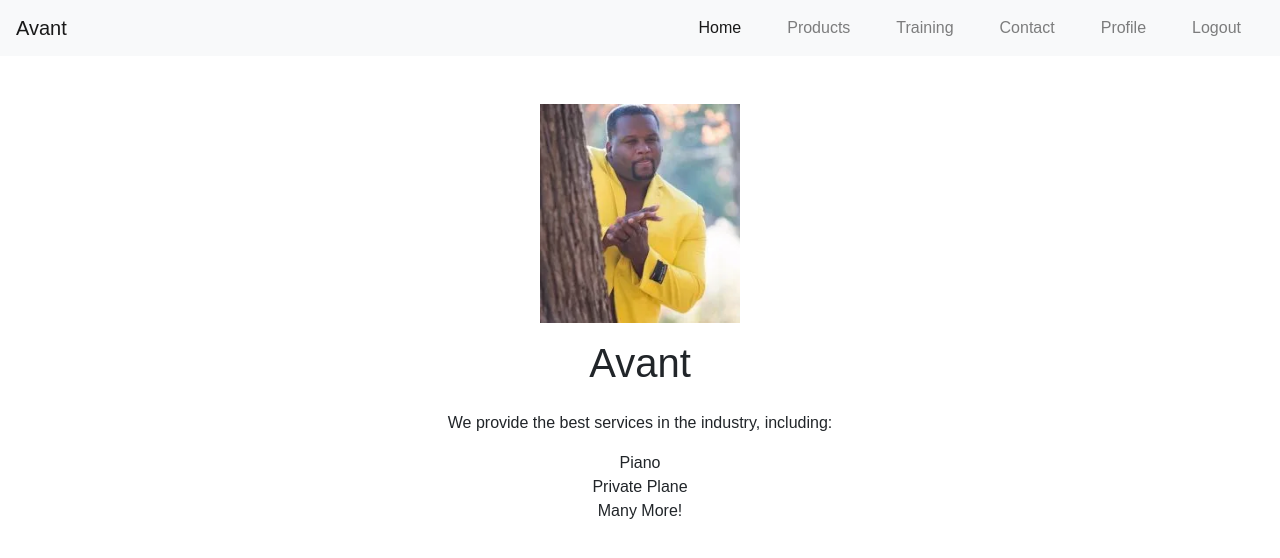
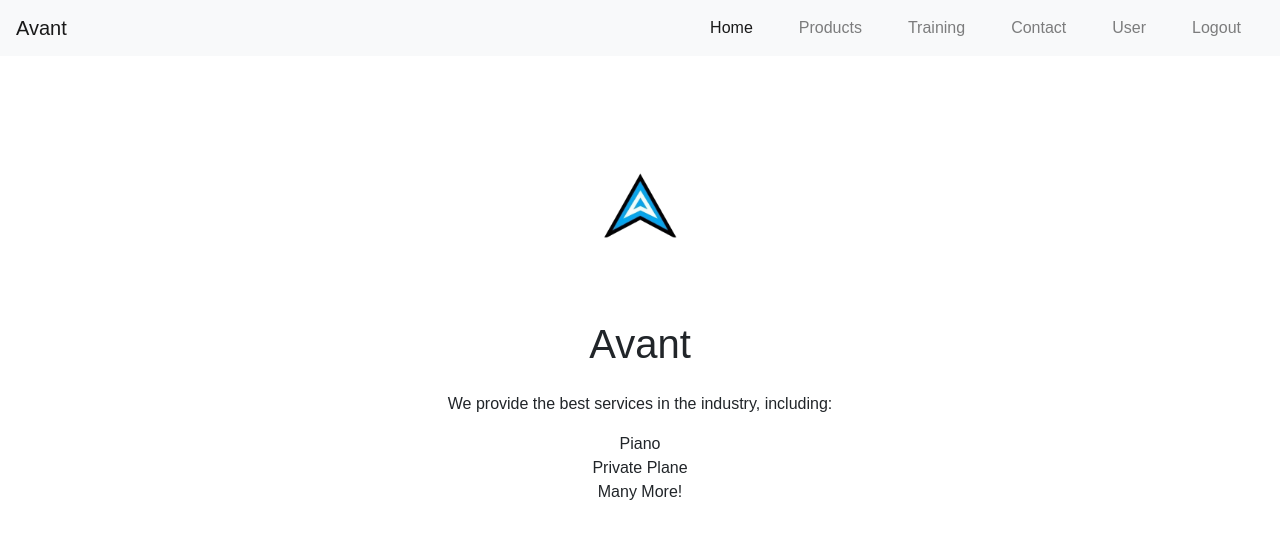
Before and after one commit to NicholasPatrickSuyat/ecommerce_django, a Django app: page /home/ in a window 1280 px wide. Shown: the top 558 px of the page. Run offline with Django 5.2, Linux system fonts and the light colour scheme; some libraries are stand-ins or nearby versions.

Commit message:
templates and static

```diff
--- a/home/templates/home/base.html
+++ b/home/templates/home/base.html
@@ -30,13 +30,13 @@
                     <a class="nav-link" href="{% url 'products:products' %}">Products</a>
                 </li>
                 <li class="nav-item">
-                    <a class="nav-link" href="#">Training</a>
+                    <a class="nav-link" href="{% url 'training:training' %}">Training</a>
                 </li>
                 <li class="nav-item">
                     <a class="nav-link" href="#">Contact</a>
                 </li>
                 <li class="nav-item">
-                    <a class="nav-link" href="#">Profile</a>
+                    <a class="nav-link" href="{% url 'user:user' %}">User</a>
                 </li>
                 <li class="nav-item">
                     <a class="nav-link" href="#">Logout</a>
--- a/home/templates/home/home.html
+++ b/home/templates/home/home.html
@@ -10,7 +10,7 @@ Home - My Company
 <div class="container text-center mt-5">
     <div class="row">
         <div class="col-12">
-            <img src="{% static 'images/image.jpg' %}" class="img-fluid" style="max-width: 200px;">
+            <img src="{% static 'images/images.png' %}" class="img-fluid" style="max-width: 200px;">
         </div>
         <div class="col-12 mt-3">
             <h1>Avant</h1>
--- a/myapp/urls.py
+++ b/myapp/urls.py
@@ -22,5 +22,7 @@ urlpatterns = [
     path('admin/', admin.site.urls),
     path('home/', include('home.urls', namespace='home')), # Include the home app URLs
     path('products/', include('products.urls', namespace='products')),
-    # path('training/', include('training.urls', namespace='training'))
+    path('training/', include('training.urls', namespace='training')),
+    path('user/', include('user.urls', namespace='user'))
+
 ]
--- /dev/null
+++ b/training/urls.py
@@ -0,0 +1,8 @@
+from django.urls import path
+from .views import training_view
+
+app_name = 'training'
+
+urlpatterns = [
+    path('', training_view, name='training'),
+]
--- a/training/views.py
+++ b/training/views.py
@@ -1,4 +1,5 @@
 from django.shortcuts import render
 
-# def products_page(request):
-#     return render(request, 'training/training_page.html')
+# not API but just rendering the front-end
+def training_view(request):
+    return render(request, 'training/training.html')
--- /dev/null
+++ b/user/urls.py
@@ -0,0 +1,8 @@
+from django.urls import path
+from .views import user_view
+
+app_name = 'user'
+
+urlpatterns = [
+    path('', user_view, name='user'),
+]
--- a/user/views.py
+++ b/user/views.py
@@ -1,3 +1,5 @@
 from django.shortcuts import render
 
-# Create your views here.
+# not API but just rendering the front-end
+def user_view(request):
+    return render(request, 'user/user.html')
```
Also changed, not shown: training/templates/training/training.html (added, +16 -0 lines), user/templates/user/user.html (added, +15 -0 lines), home/static/images/Images.png (added), home/static/images/image.jpg (deleted), 1 other file.
